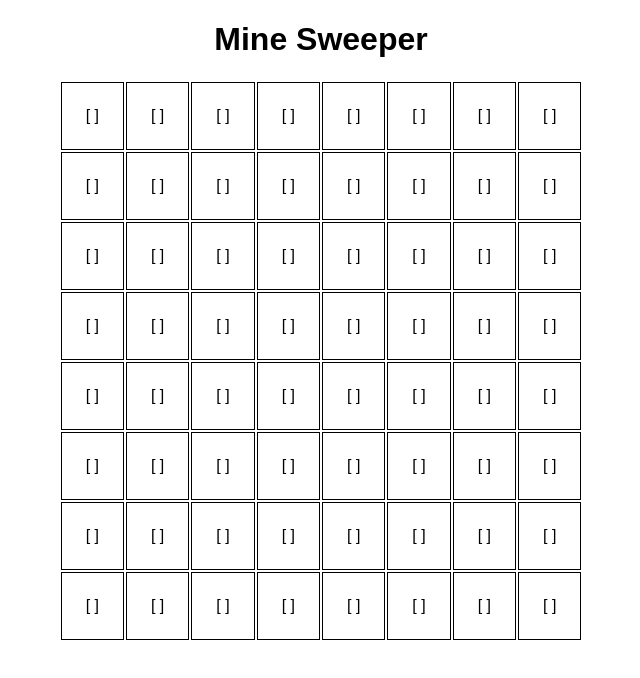
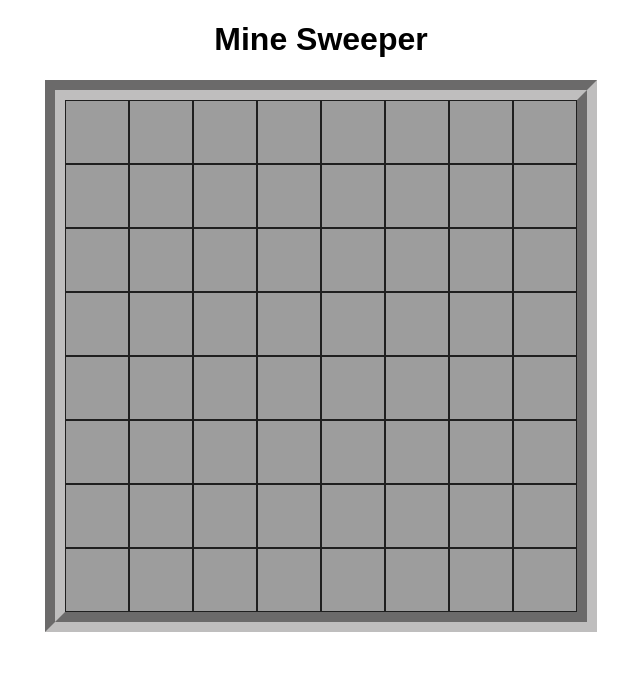
Before and after one commit to K-Zimny/mine-sweeper, a React (Create React App) app: page / in a window 1280 px wide. Shown: the top 678 px of the page, without its empty margins (319-959 px from the left). Built offline with nearby package versions, Linux system fonts and the light colour scheme.

Commit message:
Updates styles

```diff
--- a/src/components/Cell.jsx
+++ b/src/components/Cell.jsx
@@ -5,7 +5,7 @@ export default function Cell({ onGameUpdate, gameState, id }) {
       className={gameState[id[0]][id[1]] === 1 ? "active" : ""}
       onClick={onGameUpdate}
     >
-      {gameState[id[0]][id[1]] === 1 ? "X" : "[ ]"}
+      {gameState[id[0]][id[1]] === 1 ? "X" : "  "}
     </td>
   );
 }
--- a/src/styles.css
+++ b/src/styles.css
@@ -5,13 +5,20 @@
 
 .board {
   margin: auto;
+  border-spacing: 0px;
+  border-style: groove;
+  border-width: 20px;
+  border-color: #bfbebe;
 }
 
 .board td {
-  border: 1px solid black;
-  padding: 1.5rem;
+  border: 1px solid #1f1f1f;
+  width: 60px;
+  height: 60px;
+  /* border-style: groove; */
+  background: #9d9d9d;
 }
 
-.active {
-  background-color: darkgoldenrod;
+.board td.active {
+  background-color: rgb(209, 23, 23);
 }
```
